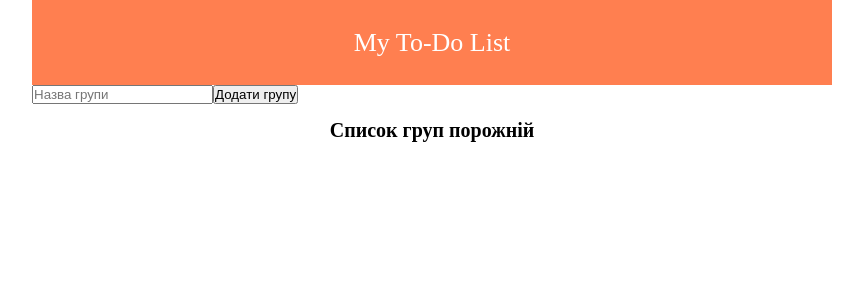
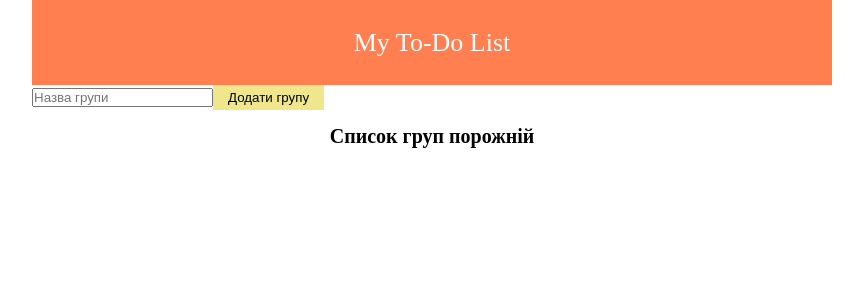
Before and after one commit to vladimirvikulin/Project-Manager, a React (Create React App) app: page / in a window 1280 px wide. Shown: the top 300 px of the page, without its empty margins (208-1071 px from the left). Built offline with nearby package versions, Linux system fonts and the light colour scheme.

Commit message:
added style component for button

```diff
--- a/src/components/AddGroupForm.js
+++ b/src/components/AddGroupForm.js
@@ -1,4 +1,5 @@
 import React, {useState} from 'react';
+import MyButton from './ui/button/MyButton';
 
 const AddGroupForm = ({addGroup}) => {
     const [title, setTitle] = useState('')
@@ -21,7 +22,7 @@ const AddGroupForm = ({addGroup}) => {
                     type = 'text'
                     placeholder = 'Назва групи'
                 />
-                <button onClick = {addNewGroup}>Додати групу</button>
+                <MyButton onClick = {addNewGroup}>Додати групу</MyButton>
             </form>
         </div>
     );
--- a/src/components/AddTaskForm.js
+++ b/src/components/AddTaskForm.js
@@ -1,4 +1,5 @@
 import React, {useState} from 'react';
+import MyButton from './ui/button/MyButton';
 
 const AddTaskForm = ({add}) => {
     const [title, setTitle] = useState('')
@@ -21,7 +22,7 @@ const AddTaskForm = ({add}) => {
                     type = 'text'
                     placeholder = 'Назва задачі'
                 />
-                <button onClick = {addNewTask}>Додати задачу</button>
+                <MyButton onClick = {addNewTask}>Додати задачу</MyButton>
             </form>
         </div>
     );
--- a/src/components/ListGroup.js
+++ b/src/components/ListGroup.js
@@ -2,6 +2,7 @@ import React, { useState } from 'react';
 import AddTaskForm from './AddTaskForm';
 import { Link } from "react-router-dom";
 import Task from './Task';
+import MyButton from './ui/button/MyButton';
 
 const ListGroup = ({group, groups, setGroups, removeGroup, addCompleted, addNotCompleted, setLocalGroups}) => {
     const [edit, setEdit] = useState(null)
@@ -60,9 +61,9 @@ const ListGroup = ({group, groups, setGroups, removeGroup, addCompleted, addNotC
             </div>
             <h1 className="list">{group.title}</h1>
             <AddTaskForm add={addTask}/>
-            <button onClick={() => removeGroup(group)}>
+            <MyButton onClick={() => removeGroup(group)}>
                   Видалити групу
-               </button>
+               </MyButton>
             {group.tasks.length ?
                 <div>
                 {group.tasks.map((task, index) => <Task
--- a/src/components/Task.js
+++ b/src/components/Task.js
@@ -1,4 +1,5 @@
 import React,{useState} from 'react';
+import MyButton from './ui/button/MyButton';
 
 const Task = (props) => {
    const [priority, setPriority] = useState(false)
@@ -19,32 +20,32 @@ const Task = (props) => {
             </div>
             :
             <div className={!props.task.status ? 'close' : ''}>
-               <button onClick={() => priorityTask(props.task)}>
+               <MyButton onClick={() => priorityTask(props.task)}>
                   Пріорітет
-               </button>
+               </MyButton>
                {props.number}. {props.task.title}
             </div>
          }
          {
          props.edit === props.task.id ?
             <div>
-               <button onClick={() => props.saveTask(props.task)}>
+               <MyButton onClick={() => props.saveTask(props.task)}>
                   Зберегти
-               </button>
+               </MyButton>
             </div>
             :
             <div>
-               <button onClick={() => props.editTask(props.task)}>
+               <MyButton onClick={() => props.editTask(props.task)}>
                   Змінити
-               </button>
-               <button onClick={() => props.removeTask(props.task)}>
+               </MyButton>
+               <MyButton onClick={() => props.removeTask(props.task)}>
                   Видалити
-               </button>
-               <button onClick={() => props.statusTask(props.task)}>
+               </MyButton>
+               <MyButton onClick={() => props.statusTask(props.task)}>
                   {
                      props.task.status ? 'Закрити' : 'Відкрити'
                   }
-               </button>
+               </MyButton>
             </div>
          }
     </div>
--- /dev/null
+++ b/src/components/ui/button/MyButton.js
@@ -0,0 +1,12 @@
+import React from 'react';
+import classes from './MyButton.module.css'
+
+const MyButton = (props) => {
+    return (
+        <button {...props} className={classes.myBtn}>
+            {props.children}
+        </button>
+    );
+};
+
+export default MyButton;
--- /dev/null
+++ b/src/components/ui/button/MyButton.module.css
@@ -0,0 +1,9 @@
+.myBtn {
+    font-size: 18;
+    background: transparent;
+    background-color: khaki;
+    border: none;
+    cursor: pointer;
+    color:black;
+    padding: 5px 15px;
+}
```
